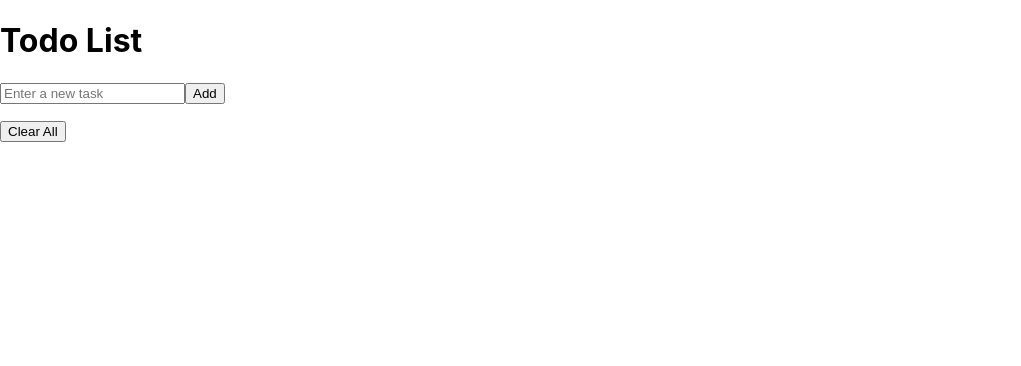
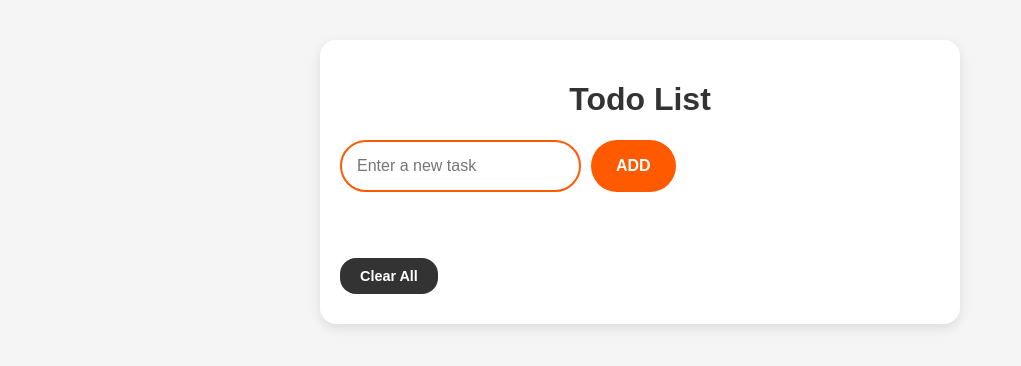
Before and after one commit to KatarinaNeskovic/redux-todo-app, a React (Create React App) app: page / in a window 1280 px wide. Shown: the top 366 px of the page, without its empty margins (0-1021 px from the left). Built offline with nearby package versions, Linux system fonts and the light colour scheme.

Commit message:
Added stylinh

```diff
--- a/src/App.css
+++ b/src/App.css
@@ -1,38 +1,45 @@
-.App {
-  text-align: center;
+body {
+  font-family: Arial, Helvetica, sans-serif;
+  background-color: #f5f5f5;
+  color: #333;
+  margin: 0;
+  padding: 0;
 }
 
-.App-logo {
-  height: 40vmin;
-  pointer-events: none;
+.App {
+  width: 100%;
+  max-width: 600px;
+  margin: 40px auto;
+  padding: 20px;
+  text-align: left;
+  background: #ffffff;
+  border-radius: 16px;
+  box-shadow: 0 4px 12px rgba(0, 0, 0, 0.1);
 }
 
-@media (prefers-reduced-motion: no-preference) {
-  .App-logo {
-    animation: App-logo-spin infinite 20s linear;
-  }
+.todo-container {
+  display: flex;
+  flex-direction: column;
+  align-items: flex-start; /* Align everything in this container to the left */
+  width: 100%;
 }
 
-.App-header {
-  background-color: #282c34;
-  min-height: 100vh;
-  display: flex;
-  flex-direction: column;
-  align-items: center;
-  justify-content: center;
-  font-size: calc(10px + 2vmin);
-  color: white;
+.app-header {
+  font-size: 1.8em;
+  color: #ff5a00; /* Lieferando Orange */
+  border-bottom: 4px solid #ff5a00;
+  padding-bottom: 10px;
+  margin-bottom: 20px;
+}
+h1 {
+  text-align: center; /* Center-align the title */
 }
 
-.App-link {
-  color: #61dafb;
+button {
+  cursor: pointer;
+  border: none;
+  border-radius: 8px;
+  padding: 10px 15px;
+  font-weight: bold;
+  transition: background-color 0.3s;
 }
-
-@keyframes App-logo-spin {
-  from {
-    transform: rotate(0deg);
-  }
-  to {
-    transform: rotate(360deg);
-  }
-}
--- a/src/App.js
+++ b/src/App.js
@@ -1,13 +1,16 @@
 import React from 'react';
 import AddTodo from './components/AddTodo';
 import TodoList from './components/TodoList';
+import './App.css';
 
 function App() {
   return (
     <div className="App">
       <h1>Todo List</h1>
+      <div className='todo-container'>
       <AddTodo />
       <TodoList />
+      </div>
     </div>
   );
 }
--- /dev/null
+++ b/src/components/AddTodo.css
@@ -0,0 +1,27 @@
+.add-todo-form {
+    display: flex;
+    justify-content: space-between;
+    gap: 10px;
+    margin-bottom: 20px;
+  }
+
+  .todo-input {
+    flex-grow: 1;
+    padding: 15px;
+    font-size: 16px;
+    border: 2px solid #ff5a00;
+    border-radius: 30px;
+  }
+
+  .add-todo-button {
+    background-color: #ff5a00; /* Lieferando Orange */
+    color: #fff;
+    font-size: 1em;
+    border-radius: 30px;
+    padding: 10px 25px;
+    transition: background-color 0.3s;
+  }
+
+  .add-todo-button:hover {
+    background-color: #e04f00; /* Darker Orange */
+  }
--- a/src/components/AddTodo.js
+++ b/src/components/AddTodo.js
@@ -2,6 +2,7 @@
 import React, { useState } from 'react';
 import { connect } from 'react-redux';
 import { addTodo } from '../store/actions';
+import './AddTodo.css'
 
 //neki props su delovi stanja Redux store-a a neki su akcije kojima se menja to stanje
 const AddTodo = (props) => {
@@ -20,14 +21,15 @@ const sendActionTodo = props.sendActionTodo
   };
 
   return (
-    <form onSubmit={handleSubmit}>
+    <form onSubmit={handleSubmit} className="add-todo-form">
       <input
+      className='todo-input'
         type="text"
         value={text}
         onChange={handleChange}
         placeholder="Enter a new task"
       />
-      <button type="submit">Add</button>
+      <button type="submit" className="add-todo-button">ADD</button>
     </form>
   );
 };
--- /dev/null
+++ b/src/components/TodoItem.css
@@ -0,0 +1,54 @@
+.todo-item {
+    display: flex;
+    align-items: center;
+    justify-content: space-between;
+    background-color: #ffffff;
+    padding: 15px;
+    border-radius: 16px;
+    box-shadow: 0 2px 6px rgba(0, 0, 0, 0.1);
+    margin-bottom: 10px;
+    margin-left: -10px;
+  }
+
+  .todo-checkbox {
+    margin-right: 10px;
+  }
+
+  .todo-action {
+    color: #FF5A00; /* Lieferando orange color */
+    cursor: pointer;
+    margin-left: 10px;
+    font-weight: bold;
+  }
+
+  .todo-action:hover {
+    text-decoration: underline; /* Adds an underline on hover to indicate a link */
+  }
+
+  /* .edit-todo-input {
+    flex-grow: 1;
+    padding: 10px;
+    font-size: 1em;
+    margin-right: 10px;
+    border-radius: 8px;
+    border: 1px solid #ccc;
+  } */
+
+/*   .edit-button, .delete-button, .save-button, .cancel-button {
+    background-color: #ff5a00;  Lieferando Orange
+    color: #fff;
+    margin-left: 5px;
+    padding: 5px 10px;
+    border-radius: 8px;
+  }
+
+  .delete-button {
+    background-color: #ff5a00;
+  }
+
+  .edit-button:hover, .delete-button:hover, .save-button:hover, .cancel-button:hover {
+    background-color: #e04f00;
+  }
+
+
+  */
--- a/src/components/TodoItem.js
+++ b/src/components/TodoItem.js
@@ -1,6 +1,7 @@
 import React, { useState } from "react";
 import { connect } from "react-redux";
 import { toggleTodo, editTodo, deleteTodo } from "../store/actions";
+import './TodoItem.css'
 
 const TodoItem = ({ todo, toggleTodo, editTodo, deleteTodo }) => {
   const [isEditing, setIsEditing] = useState(false);
@@ -35,8 +36,8 @@ const TodoItem = ({ todo, toggleTodo, editTodo, deleteTodo }) => {
   };
 
   return (
-    <li>
-      <input type="checkbox" checked={todo.completed} onChange={handleToggle} />
+    <li className="todo-item">
+      <input type="checkbox" checked={todo.completed} onChange={handleToggle} className="todo-checkbox" />
       {!isEditing && (
         <>
           <span
@@ -45,18 +46,18 @@ const TodoItem = ({ todo, toggleTodo, editTodo, deleteTodo }) => {
             {todo.text}
           </span>
 
-          <button onClick={handleEdit}>Edit</button>
+          <span className="todo-action" onClick={handleEdit}>Edit</span>
         </>
       )}
 
       {isEditing && (
         <>
-          <input type="text" value={editText} onChange={handleEditChange} />
-          <button onClick={handleSave}>Save</button>
-          <button onClick={handleCancel}>Cancel</button>
+          <input type="text" value={editText} onChange={handleEditChange} className="edit-todo-input"/>
+          <span className='todo-action' onClick={handleSave}>Save </span>
+          <span className='todo-action' onClick={handleCancel}>Cancel</span>
         </>
       )}
-      <button onClick={handleDelete}>Delete</button>
+      <span span className='todo-action' onClick={handleDelete}>Delete</span>
     </li>
   );
 };
--- /dev/null
+++ b/src/components/TodoList.css
@@ -0,0 +1,24 @@
+.todo-list-container {
+    padding: 10px;
+    border-radius: 16px;
+    background-color: #fff;
+  }
+
+  .todo-list {
+    list-style-type: none;
+    padding: 0;
+  }
+
+  .clear-todo-button {
+    background-color: #333; /* Black or dark gray */
+    color: #fff;
+    margin-top: 20px;
+    margin-left: -10px;
+    padding: 10px 20px;
+    border-radius: 16px;
+    font-size: 0.9em;
+  }
+
+  .clear-todo-button:hover {
+    background-color: #555;
+  }
--- a/src/components/TodoList.js
+++ b/src/components/TodoList.js
@@ -2,15 +2,16 @@ import React from "react";
 import { connect } from "react-redux";
 import TodoItem from "./TodoItem";
 import { clearAllTodos } from "../store/actions";
+import './TodoList.css'
 
 function TodoList({ todos, clearAllTodos }) {
   return (
-    <>
-    <ul>
+    <div className="todo-list-container">
+    <ul className='todo-list'>
       {todos && todos.map((todo) => <TodoItem key={todo.id} todo={todo} />)}
     </ul>
-    <button onClick={clearAllTodos}> Clear All </button>
-    </>
+    <button onClick={clearAllTodos} className="clear-todo-button"> Clear All </button>
+    </div>
   );
 }
 
@@ -32,7 +33,7 @@ const mapStateToProps = (state) => ({
   }
 
   export default connect(mapStateToProps, mapDispatchToProps)(TodoList);
-  /* mapStateToProps connects the Redux store to the TodoList component.
+  /* mapStateToProps connects the Redux store to the TodoList component.It gets todos from the Redux state.
   The state parameter represents the current state of the Redux store (an array of todos).
   The return value { todos: state } maps this state to the todos prop of the TodoList component.
   This means TodoList always has the most up-to-date list of todos from the Redux store, ensuring that UI and state are always in sync. */
```
Also changed, not shown: 1 other file (tests, documents, lock files or other folders).
